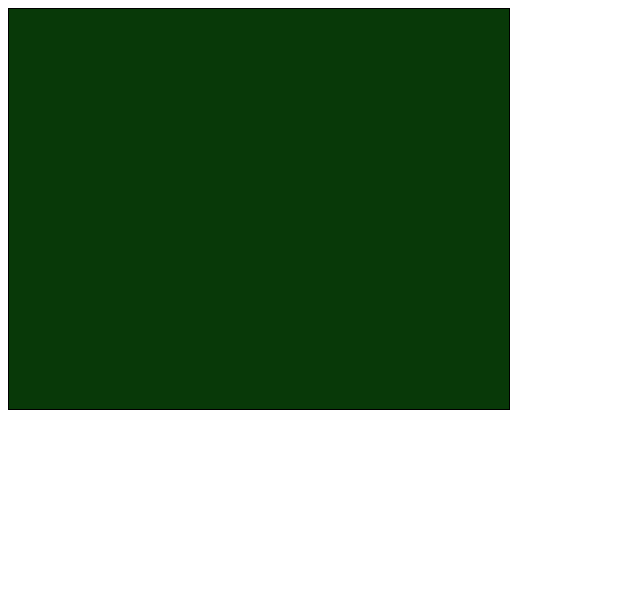
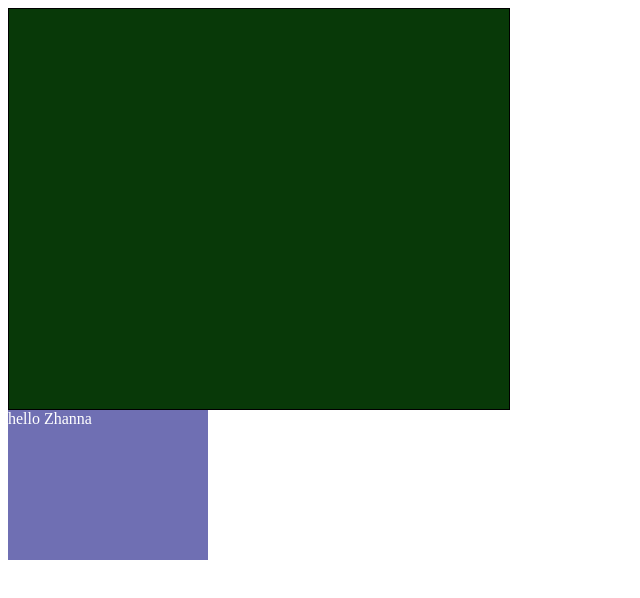
Before and after one commit to zhanna066/lesson20, a plain HTML site: page index.html in a window 1280 px wide. Shown: the whole page, without its empty margins (0-640 px from the left). Drawn offline with Linux system fonts and the light colour scheme.

Commit message:
added class result

```diff
--- a/index.html
+++ b/index.html
@@ -10,6 +10,8 @@
 
     <div class="box"></div>
 
+    <div class="result"> Zhanna </div>
+
     <script src="./index.js"></script>
 
 </body>
--- a/index.js
+++ b/index.js
@@ -1 +1,4 @@
 let box = document.querySelector(".box")
+let result = document.querySelector(".result")
+
+result.innerHTML = "hello Zhanna"
--- a/style.css
+++ b/style.css
@@ -4,3 +4,10 @@
     background-color: rgb(8, 57, 8);
     border: 1px solid black;
 }
+
+.result {
+    width: 200px;
+    height: 150px;
+    background-color: rgb(111, 111, 179);
+    color: white;
+}
```
